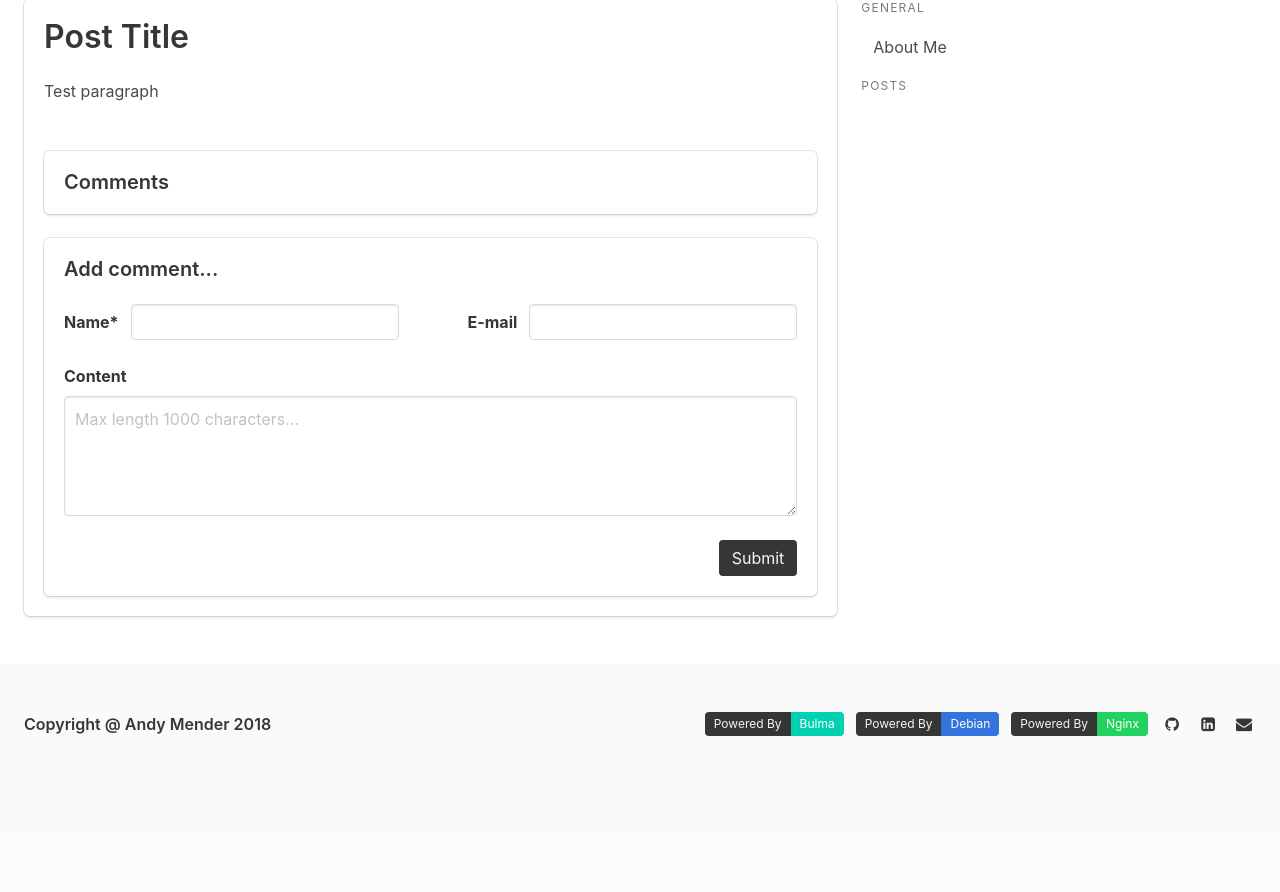
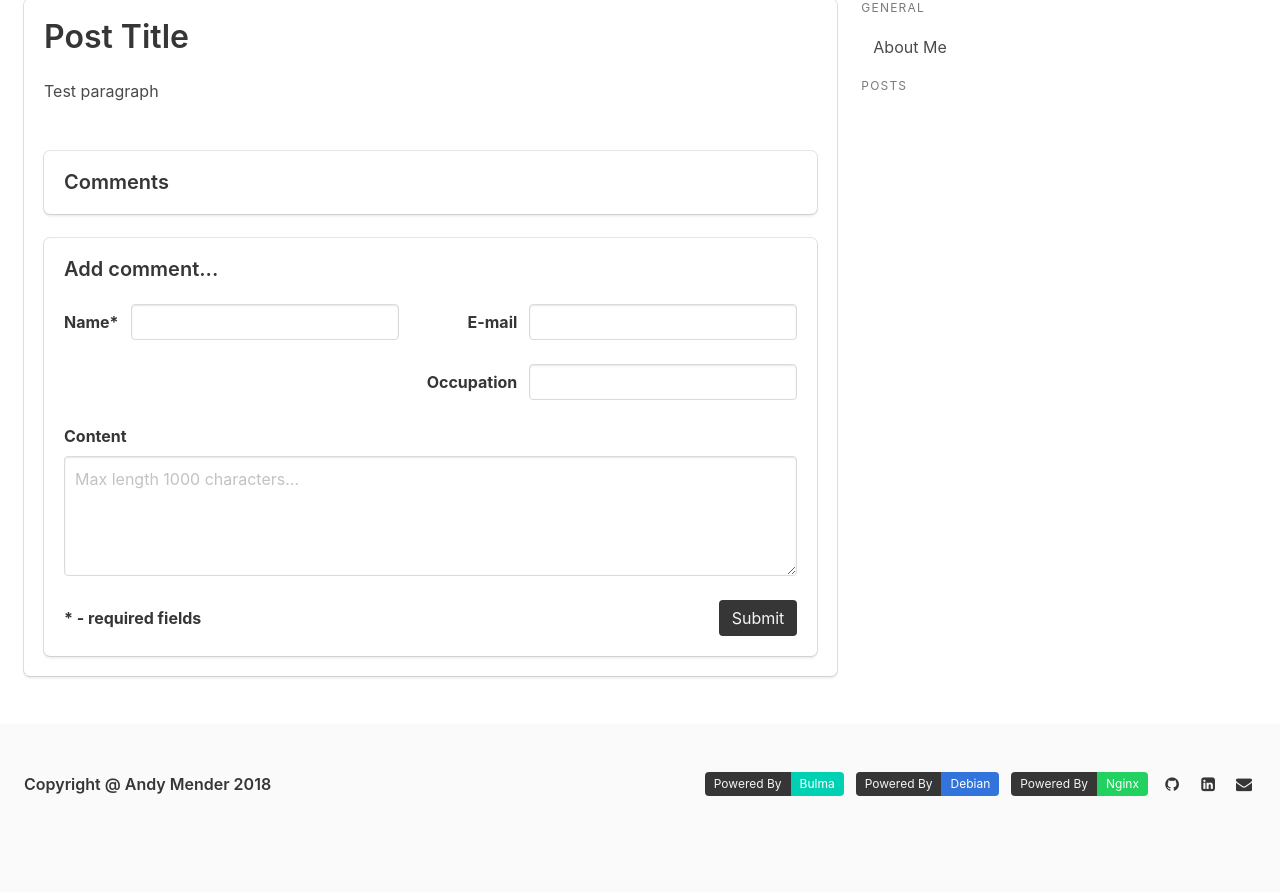
Before and after one commit to AndyMender/mender-www, a Flask app: template templates/001.html in a window 1280 px wide. Shown: the part 228-1120 px from the top of the page. Before the commit the page ends 964 px from the top, so only its background shows below. Run offline with Flask 2, Linux system fonts and the light colour scheme; the template is opened without the code that fills it, so the values that code supplies are empty.

Commit message:
Refactor 'controllers' and 'views' and add commenter occupation

```diff
--- a/main.py
+++ b/main.py
@@ -5,8 +5,8 @@
 from flask import Flask
 from sqlalchemy import create_engine
 
-from libs.controllers import create_tables
-from libs.views import build_endpoints
+from controllers.sql import create_tables
+from views.routes import build_endpoints
 
 # load ENV from .env file
 load_dotenv(find_dotenv())
--- a/libs/models/factories.py
+++ b/models/factories.py
@@ -2,8 +2,8 @@
 
 from sqlalchemy.engine import Engine
 
-from libs.controllers import get_comments, get_posts
-from libs.models.models import Comment, Entry
+from controllers.sql import get_comments, get_posts
+from models.models import Comment, Entry
 
 
 class CommentFactory:
--- a/libs/models/forms.py
+++ b/models/forms.py
@@ -6,3 +6,4 @@
     name = StringField('name', [validators.required(), validators.length(max=20)])
     email = StringField('email', [validators.optional(), validators.length(min=5, max=50)])
     content = TextAreaField('content', [validators.required(), validators.length(min=5, max=1000)])
+    occupation = StringField('occupation', [validators.optional(), validators.length(max=100)])
--- a/templates/post_layout.html
+++ b/templates/post_layout.html
@@ -61,10 +61,24 @@
                 </div>
             </nav>
 
+            <nav class="level">
+                <div class="level-left"></div>
+                <div class="level-right">
+                    <div class="level-item">
+                        <label class="label">Occupation</label>
+                    </div>
+                    <div class="level-item">
+                        <div class="control">
+                            <input class="input" type="text" name="occupation">
+                        </div>
+                    </div>
+                </div>
+            </nav>
+
             <div class="block">
                 <div class="control">
                     <label class="label">Content</label>
-                    <textarea class="textarea" name="content" placeholder="Max length 1000 characters..."></textarea>
+                    <textarea class="textarea" name="content" placeholder="Max length 1000 characters..." required="required"></textarea>
                 </div>
             </div>
 
@@ -75,7 +89,7 @@
                             {% if category == 'fail' %}
                                 <div class="notification is-danger">{{ message }}</div>
                             {% elif category == 'success' %}
-                                <div class="notification is-success">Comment posted successful and is awaiting moderation.</div>
+                                <div class="notification is-success">Comment posted successfully and awaits moderation.</div>
                             {% else %}
                                 <div class="notification is-warning">Something went wrong and the comment could not be processed.</div>
                             {% endif %}
@@ -85,7 +99,11 @@
             </div>
 
             <div class="level">
-                <div class="level-left"></div>
+                <div class="level-left">
+                    <div class="level-item">
+                        <p><strong>* - required fields</strong></p>
+                    </div>
+                </div>
                 <div class="level-right">
                     <div class="level-item">
                         <input class="button is-dark" type="submit" value="Submit">
--- a/libs/views.py
+++ b/views/routes.py
@@ -3,7 +3,7 @@
 from flask import Flask, flash, redirect, render_template, request, session, url_for
 from sqlalchemy.engine import Engine
 
-from libs.controllers import get_comments, get_posts, store_comment
+from controllers.sql import get_comments, get_posts, store_comment
 
 
 def build_endpoints(app: Flask, engine: Engine) -> None:
```
Also changed, not shown: controllers/sql.py (renamed from libs/controllers.py, +7 -3 lines), models/models.py (renamed from libs/models/models.py, +6 -3 lines), tests/conftest.py (+2 -2 lines), tests/test_entries.py (+2 -2 lines).
